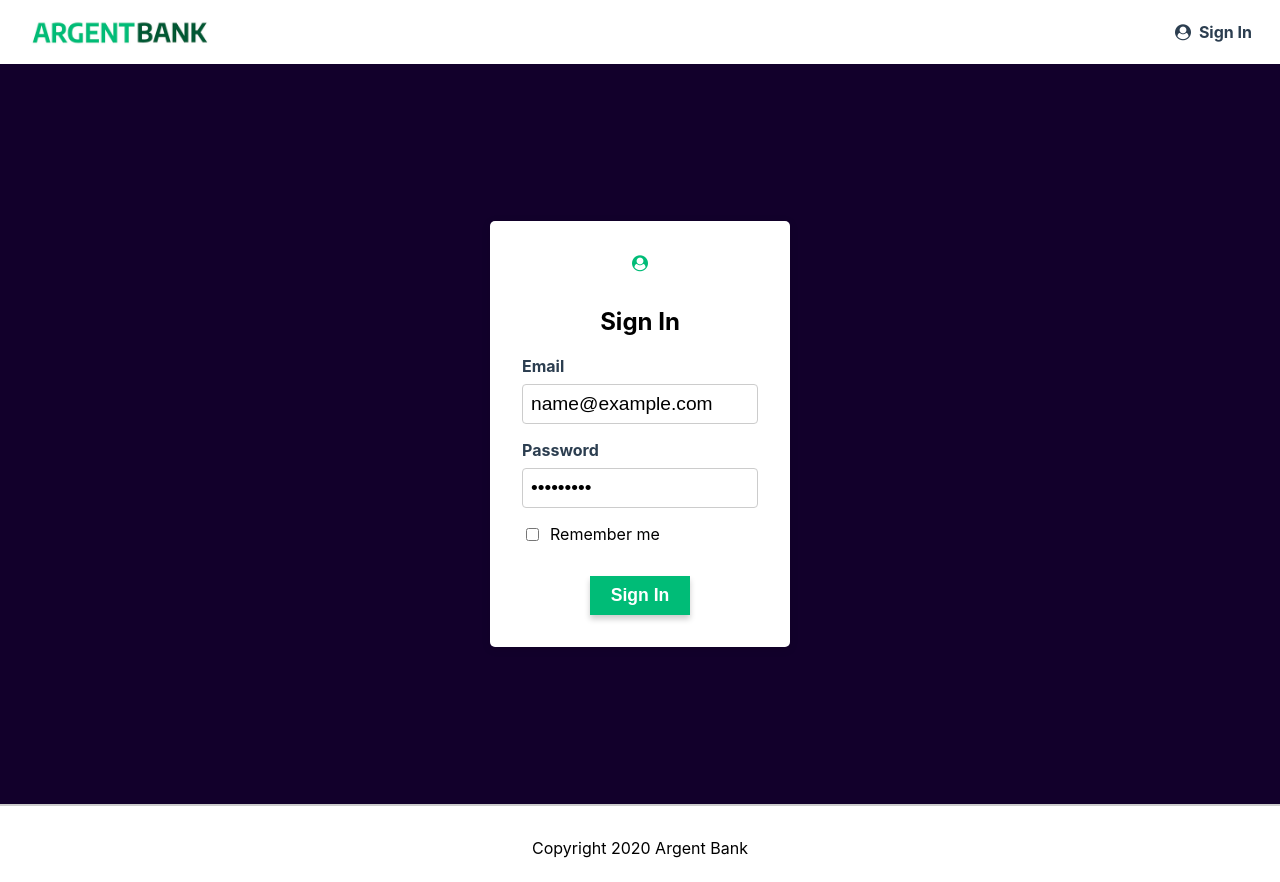
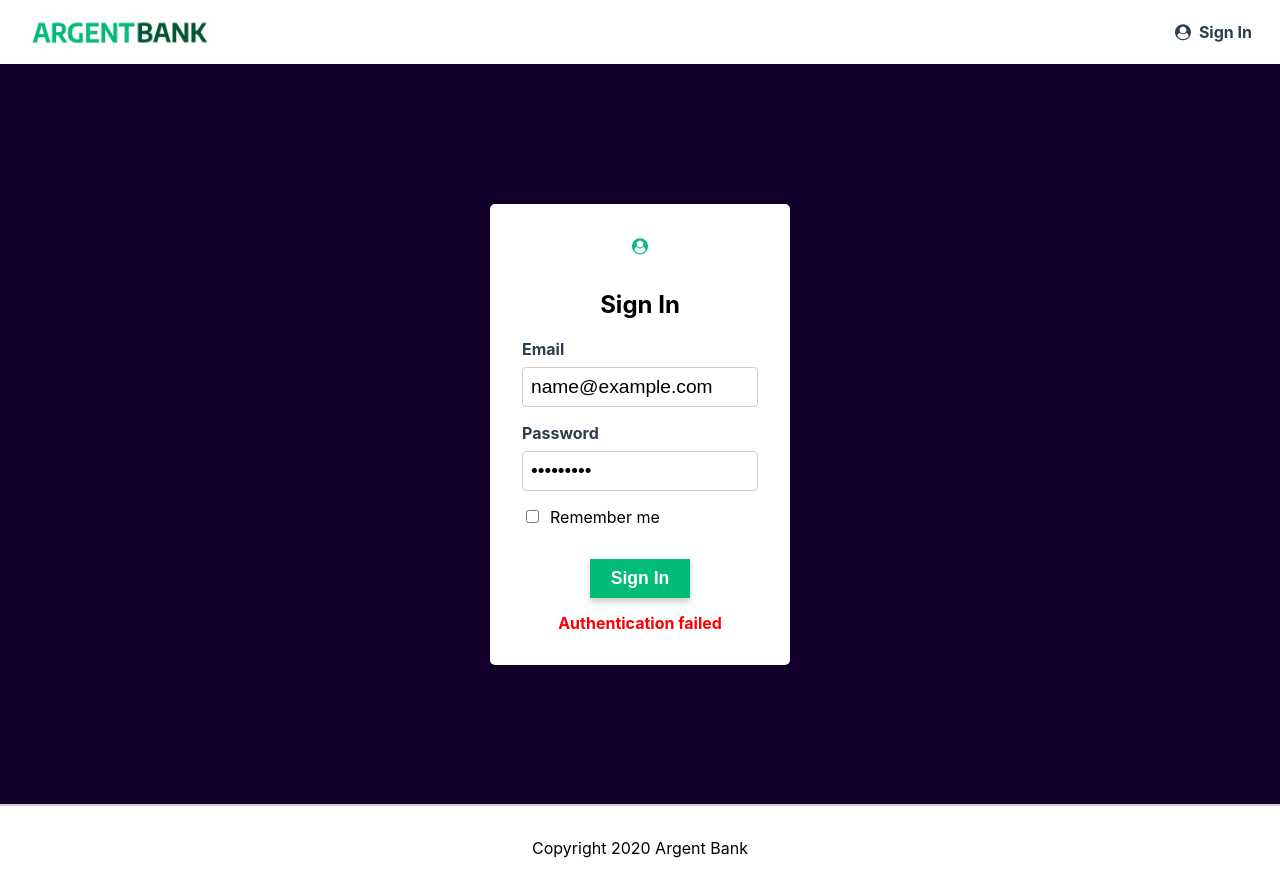
Before and after one commit to Samisateurr/Argent-Bank-Samuel, a React (Create React App) app: page /sign-in in a window 1280 px wide. Both pictures are taken after typing "name@example.com", "Sample123" into the empty fields and a click on the button "Sign In". Built offline with nearby package versions, Linux system fonts and the light colour scheme; no server answers.

Commit message:
feat : ajout loading et erreurs dans formulaire

```diff
--- a/src/pages/SignIn/SignIn.jsx
+++ b/src/pages/SignIn/SignIn.jsx
@@ -1,5 +1,5 @@
-import React, { useState } from 'react';
-import { useDispatch, useSelector } from 'react-redux';
+import React, { useState, useEffect } from 'react';
+import { useDispatch } from 'react-redux';
 import { useNavigate } from 'react-router-dom';
 import { loginAsync } from '../../slices/userSlice';
 import InputField from '../../components/common/InputField/InputField';
@@ -9,28 +9,46 @@ import Button from '../../components/common/Button/Button';
 import '../SignIn/SignIn.scss';
 
 const SignIn = () => {
-  const [email, setEmail] = useState(''); // Changer le nom de username à email
+  const [email, setEmail] = useState('');
   const [password, setPassword] = useState('');
+  const [errorMessage, setErrorMessage] = useState('');
+  const [loading, setLoading] = useState(false);
   const navigate = useNavigate();
   const dispatch = useDispatch();
-  const isAuthenticated = useSelector((state) => state.user.loggedIn);
 
-  const handleEmailChange = (e) => setEmail(e.target.value); // Changer le handleUsernameChange à handleEmailChange
+  const handleEmailChange = (e) => setEmail(e.target.value);
   const handlePasswordChange = (e) => setPassword(e.target.value);
 
   const handleSubmit = async (e) => {
     e.preventDefault();
-    const credentials = {
-      email, // Utiliser email au lieu de username
-      password
-    };
-    await dispatch(loginAsync(credentials));
-    if (isAuthenticated) {
+    setErrorMessage('');
+
+    // Validation des champs
+    if (!email || !password) {
+      setErrorMessage('Veuillez remplir tous les champs.');
+      return;
+    }
+
+    setLoading(true);
+    const credentials = { email, password };
+    const result = await dispatch(loginAsync(credentials));
+    setLoading(false);
+    if (result.success) {
       navigate('/user');
     } else {
-      console.error('Authentication failed');
+      setErrorMessage(result.message);
     }
   };
+
+  useEffect(() => {
+    if (errorMessage) {
+      const timer = setTimeout(() => {
+        setErrorMessage('');
+      }, 5000);
+
+      return () => clearTimeout(timer);
+    }
+  }, [errorMessage]);
 
   return (
     <>
@@ -41,8 +59,8 @@ const SignIn = () => {
           <h1>Sign In</h1>
           <form onSubmit={handleSubmit}>
             <InputField
-              label="Email" // Changer le label de Username à Email
-              type="email" // Changer le type de text à email
+              label="Email"
+              type="email"
               id="email"
               value={email}
               onChange={handleEmailChange}
@@ -58,7 +76,10 @@ const SignIn = () => {
               <input type="checkbox" id="remember-me" />
               <label htmlFor="remember-me">Remember me</label>
             </div>
-            <Button type="submit">Sign In</Button>
+            <Button type="submit" disabled={loading}>
+              {loading ? 'Loading...' : 'Sign In'}
+            </Button>
+            {errorMessage && <div className="error-message">{errorMessage}</div>}
           </form>
         </section>
       </main>
--- a/src/pages/SignIn/SignIn.scss
+++ b/src/pages/SignIn/SignIn.scss
@@ -62,3 +62,9 @@
   .input-remember label {
     margin-left: 0.5rem;
   }
+
+  .error-message {
+    color: red;
+    margin-top: 15px;
+    font-weight: bold;
+  }
--- a/src/slices/userSlice.js
+++ b/src/slices/userSlice.js
@@ -3,15 +3,16 @@ import axiosInstance from '../api/axiosConfig';
 
 export const loginAsync = (credentials) => async (dispatch) => {
   try {
-    const response = await axiosInstance.post('http://localhost:3001/api/v1/user/login', credentials, {
+    const response = await axiosInstance.post('/user/login', credentials, {
       headers: {
         'Content-Type': 'application/json'
       }
     });
-    dispatch(login(response.data.token)); // Stocker le token dans l'état Redux
+    dispatch(login(response.data.token));
+    return { success: true }; // Retourner un indicateur de succès
   } catch (error) {
     console.error('Erreur lors de l\'authentification :', error);
-    // Dispatch une action pour gérer l'erreur si nécessaire
+    return { success: false, message: error.response?.data?.message || 'Authentication failed' };
   }
 };
 
@@ -25,7 +26,7 @@ const userSlice = createSlice({
   reducers: {
     login(state, action) {
       state.loggedIn = true;
-      state.token = action.payload; // Stocker le token dans l'état Redux
+      state.token = action.payload;
     },
     logout(state) {
       state.loggedIn = false;
@@ -35,5 +36,4 @@ const userSlice = createSlice({
 });
 
 export const { login, logout } = userSlice.actions;
-
 export default userSlice.reducer;
```
